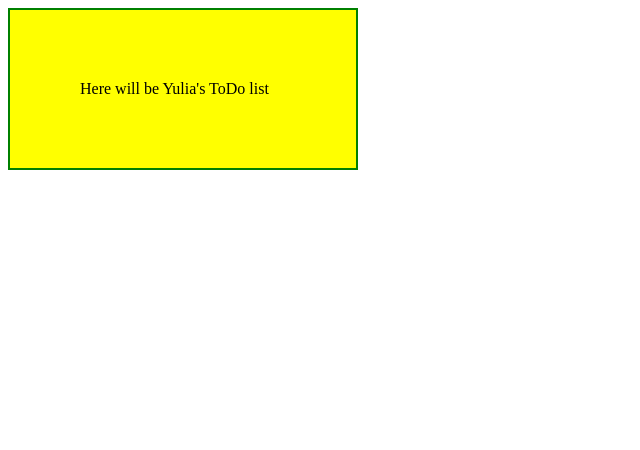
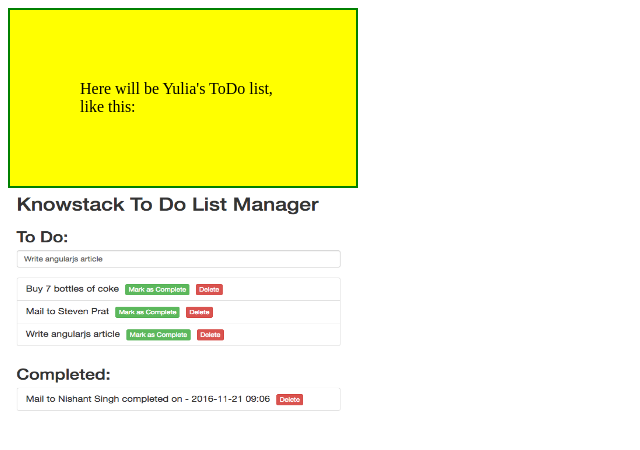
Before and after one commit to IuliiaChumachenko/ToDoList_Lepska, a plain HTML site: page index.html in a window 1280 px wide. Shown: the whole page, without its empty margins (0-640 px from the left). Drawn offline with Linux system fonts and the light colour scheme.

Commit message:
adding picture in branch develop

```diff
--- a/index.html
+++ b/index.html
@@ -8,7 +8,7 @@
 </head>
 <body>
 	<div id='hello'></div>
-
+	<img src='todo-list.png'>
 	<script type="text/javascript" src="script.js"></script>
 </body>
 </html>
--- a/script.js
+++ b/script.js
@@ -1 +1 @@
-document.getElementById('hello').innerHTML = 'Here will be Yulia\'s ToDo list';
+document.getElementById('hello').innerHTML = 'Here will be Yulia\'s ToDo list, like this:';
--- a/style.css
+++ b/style.css
@@ -5,3 +5,8 @@ div {
 	width: 350px;
 	box-sizing: border-box;
 }
+
+img {
+	width: 350px;
+	height: 250px;
+}
```
